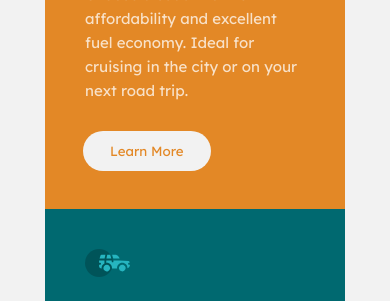
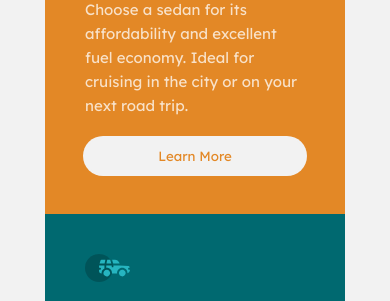
Before and after one commit to TMarche/fm-3-column-preview-card-component, a website: page index.html in a window 390 px wide. Shown: the top 301 px of the page. Drawn offline with Linux system fonts and the light colour scheme.

Commit message:
Add styling for accurate desktop view

```diff
--- a/css/styles.css
+++ b/css/styles.css
@@ -28,7 +28,7 @@ html {
     --fs-h1: 4rem;
     --fs-h2: 2.25rem;
     --fs-h3: 1.25rem;
-    --fs-body: 1rem;
+    --fs-body: 1.5rem;
 
     --bs: 0.25em 0.25em 0.75em rgba(0,0,0,.25),
           0.125em 0.125em 0.25em rgba(0,0,0,.15);
@@ -37,7 +37,7 @@ html {
 body {
     background: var(--clr-very-light-gray);
     color: var(--clr-very-light-gray);
-    font-size: 1.5rem;
+    font-size: var(--fs-body);
 }
 
 /* @media (max-width: 600px) {
@@ -60,13 +60,13 @@ body {
     display: flex;
     flex-direction:row;
     border-radius: 1rem;
-    margin: 0 auto;
+    margin: 4rem;
 }
 
 @media (max-width: 600px) {
     .flex-container {
         flex-direction: column;
-        max-width: 300px;
+        /* max-width: 300px; */
     }
 }
 
@@ -78,6 +78,8 @@ body {
     border-radius: 10rem;
     padding: 1rem 2.5rem;
     box-shadow: var(--clr-very-light-gray) 0 0 0 .2rem;
+    display: inline-block;
+    margin-top: auto;
 }
 
 .btn:hover {
@@ -131,16 +133,15 @@ body {
 
 .btn {
     font-family: var(--ff-primary);
-    position: absolute;
-    bottom: 4rem;
 }
 
 /* Sections */
 .flex-item {
     padding: 4rem;
-    /* height: 600px; */
     position: relative;
     max-width: 300px;
+    display: flex;
+    flex-direction: column;
 }
 
 @media (max-width: 600px) {
@@ -148,11 +149,6 @@ body {
         height: 300px;
     } */
 
-    .btn {
-        position: relative;
-        bottom: 0;
-        margin-top: 3rem;
-    }
 }
 
 /* Sedans Section */
@@ -167,6 +163,7 @@ body {
 
 .section__content {
     margin-top: 3rem;
+    margin-bottom: 6rem;
 }
 
 /* SUVs Section */
@@ -188,6 +185,10 @@ body {
     .luxury {
         border-radius: 0 0 1rem 1rem;
     }
+
+    .section__content {
+        margin-bottom: 2rem;
+    }
 }
 
 /* Attribution Section */
```
